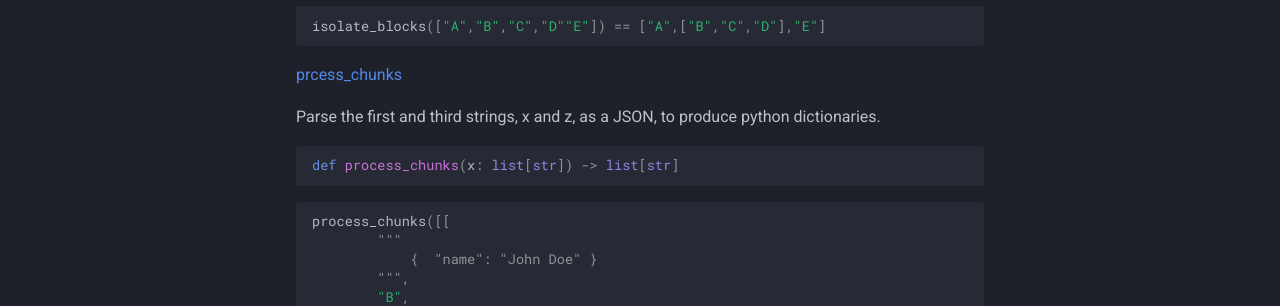
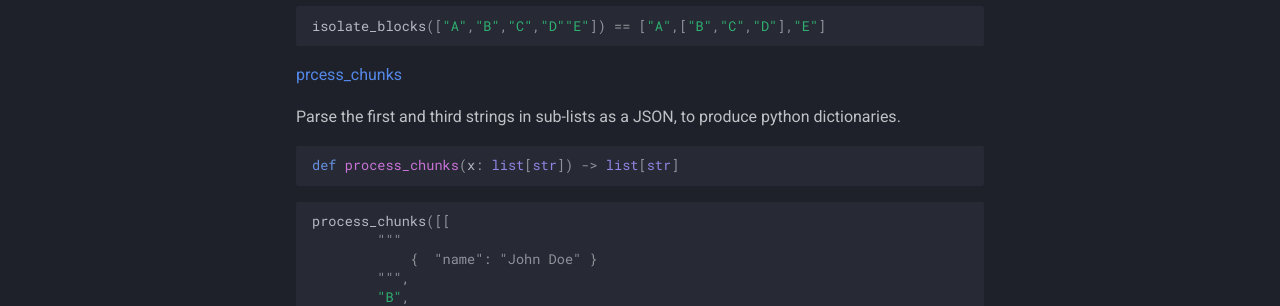
Before and after one commit to kimjarvis/transclusion, an MkDocs documentation site: the page built from docs/index.md, in a window 1280 px wide and 900 px high, scrolled down 570 px. Shown: the part 153-459 px from the top of the window. Built offline with MkDocs 1.6.1 and Material for MkDocs 9.7.7, drawn with Linux system fonts in a browser that asks for light colours; comment, search, counter and statistics services are not loaded.

Commit message:
Create index.md

````diff
--- a/docs/index.md
+++ b/docs/index.md
@@ -38,7 +38,7 @@ isolate_blocks(["A","B","C","D""E"]) == ["A",["B","C","D"],"E"]
 
 [prcess_chunks](process_chunks.md)
 
-Parse the first and third strings, x and z, as a JSON, to produce python dictionaries.
+Parse the first and third strings in sub-lists as a JSON, to produce python dictionaries.
 
 ```python
 def process_chunks(x: list[str]) -> list[str]
````
